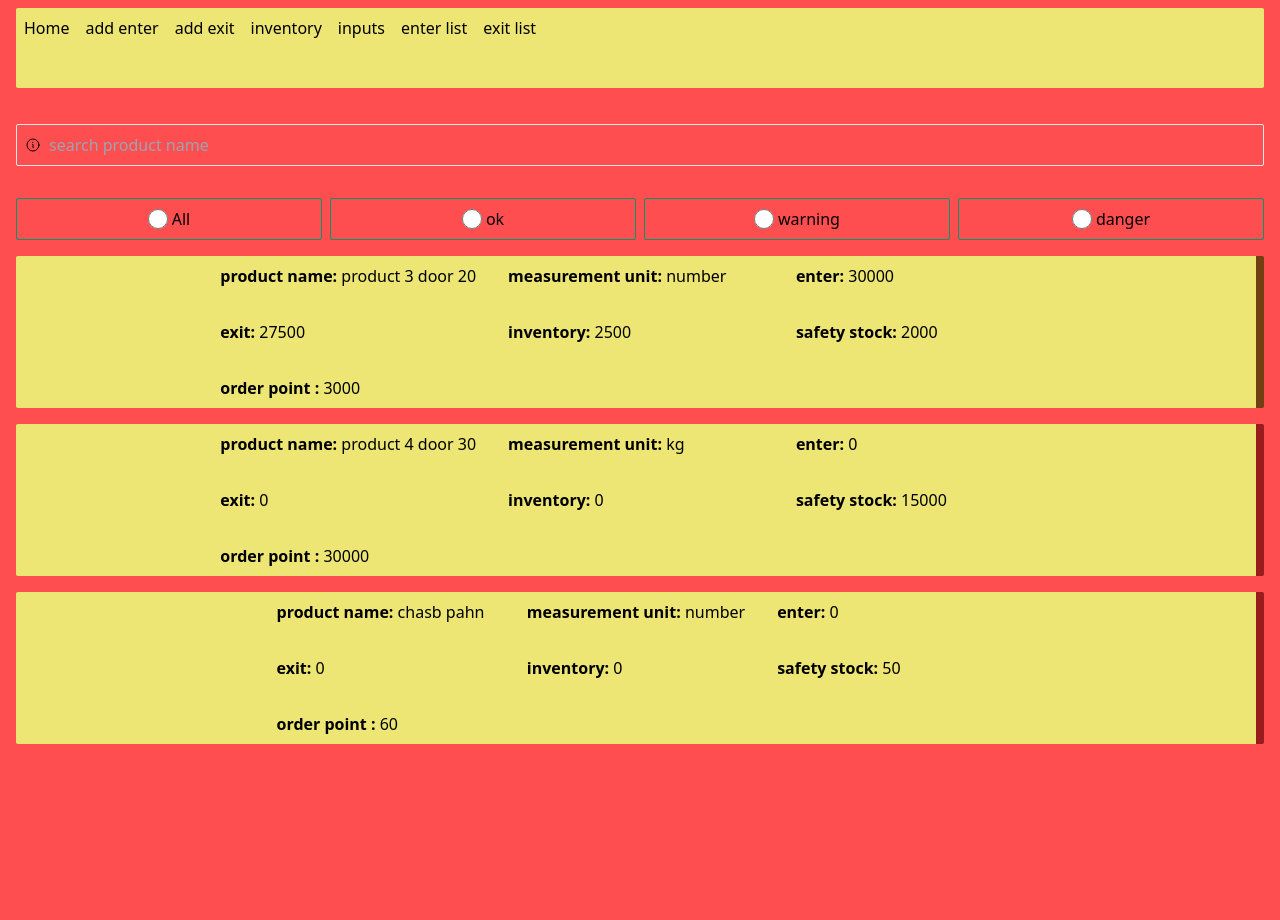
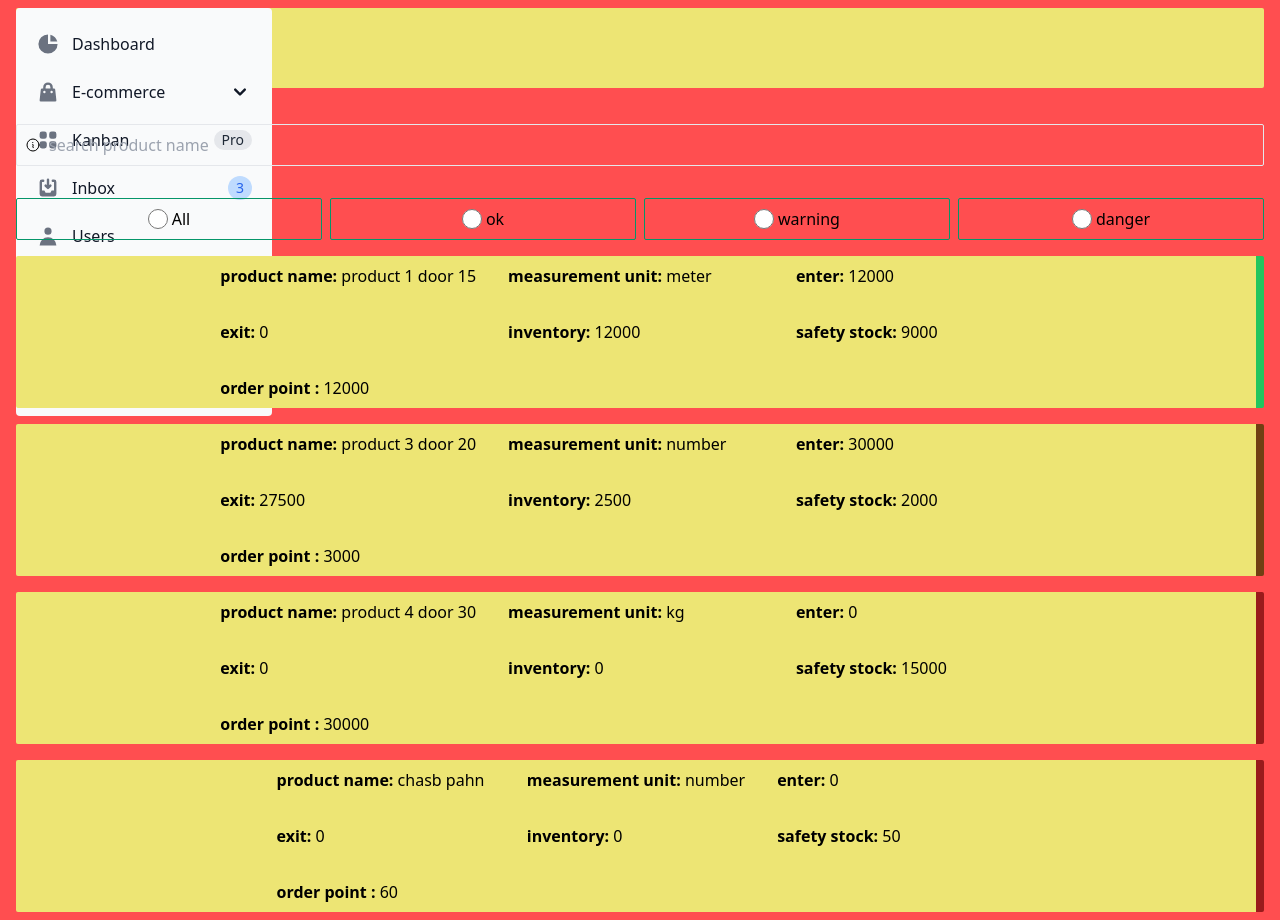
Before and after one commit to Arman-Abbasian/inventory_app_with_react_router_dom_persianVersion, a React (Create React App) app: page /Inventory in a window 1280 px wide. Before the commit the page ends 800 px from the top, so only its background shows below. Built offline with nearby package versions, Linux system fonts and the light colour scheme; data requests are answered from the project's data file; the HTML template or start-up script is replaced by a standard one.

Commit message:
change header design

```diff
--- a/server/db.json
+++ b/server/db.json
@@ -6,7 +6,7 @@
       "number": 12000,
       "supplier": "supplier 2",
       "enterDelivery": "enter delivery 1",
-      "enterTransferee": "enter transferee 1",
+      "enterTransferee": "enter transferee 2",
       "id": 1
     },
     {
--- a/src/components/Navigation.jsx
+++ b/src/components/Navigation.jsx
@@ -12,11 +12,74 @@ const navigation=[
 
 const Navigation = () => {
     return (
-        <ul className="flex items-center gap-4 flex-wrap p-2">
-            {navigation.map(item=>{
-                return <li className="hover:bg-primary_black"  key={item.id}><Link to={item.to}>{item.name}</Link></li>
-            })}
-        </ul>
+        <aside class="w-64" aria-label="Sidebar">
+            <div class="overflow-y-auto py-4 px-3 bg-gray-50 rounded dark:bg-gray-800">
+                <ul class="space-y-2">
+                    <li>
+                        <a href="#" class="flex items-center p-2 text-base font-normal text-gray-900 rounded-lg dark:text-white hover:bg-gray-100 dark:hover:bg-gray-700">
+                        <svg aria-hidden="true" class="w-6 h-6 text-gray-500 transition duration-75 dark:text-gray-400 group-hover:text-gray-900 dark:group-hover:text-white" fill="currentColor" viewBox="0 0 20 20" xmlns="http://www.w3.org/2000/svg"><path d="M2 10a8 8 0 018-8v8h8a8 8 0 11-16 0z"></path><path d="M12 2.252A8.014 8.014 0 0117.748 8H12V2.252z"></path></svg>
+                        <span class="ml-3">Dashboard</span>
+                        </a>
+                    </li>
+                    <li>
+                        <button type="button" class="flex items-center p-2 w-full text-base font-normal text-gray-900 rounded-lg transition duration-75 group hover:bg-gray-100 dark:text-white dark:hover:bg-gray-700" aria-controls="dropdown-example" data-collapse-toggle="dropdown-example">
+                            <svg aria-hidden="true" class="flex-shrink-0 w-6 h-6 text-gray-500 transition duration-75 group-hover:text-gray-900 dark:text-gray-400 dark:group-hover:text-white" fill="currentColor" viewBox="0 0 20 20" xmlns="http://www.w3.org/2000/svg"><path fill-rule="evenodd" d="M10 2a4 4 0 00-4 4v1H5a1 1 0 00-.994.89l-1 9A1 1 0 004 18h12a1 1 0 00.994-1.11l-1-9A1 1 0 0015 7h-1V6a4 4 0 00-4-4zm2 5V6a2 2 0 10-4 0v1h4zm-6 3a1 1 0 112 0 1 1 0 01-2 0zm7-1a1 1 0 100 2 1 1 0 000-2z" clip-rule="evenodd"></path></svg>
+                            <span class="flex-1 ml-3 text-left whitespace-nowrap" sidebar-toggle-item>E-commerce</span>
+                            <svg sidebar-toggle-item class="w-6 h-6" fill="currentColor" viewBox="0 0 20 20" xmlns="http://www.w3.org/2000/svg"><path fill-rule="evenodd" d="M5.293 7.293a1 1 0 011.414 0L10 10.586l3.293-3.293a1 1 0 111.414 1.414l-4 4a1 1 0 01-1.414 0l-4-4a1 1 0 010-1.414z" clip-rule="evenodd"></path></svg>
+                        </button>
+                        <ul id="dropdown-example" class="hidden py-2 space-y-2">
+                            <li>
+                                <a href="#" class="flex items-center p-2 pl-11 w-full text-base font-normal text-gray-900 rounded-lg transition duration-75 group hover:bg-gray-100 dark:text-white dark:hover:bg-gray-700">Products</a>
+                            </li>
+                            <li>
+                                <a href="#" class="flex items-center p-2 pl-11 w-full text-base font-normal text-gray-900 rounded-lg transition duration-75 group hover:bg-gray-100 dark:text-white dark:hover:bg-gray-700">Billing</a>
+                            </li>
+                            <li>
+                                <a href="#" class="flex items-center p-2 pl-11 w-full text-base font-normal text-gray-900 rounded-lg transition duration-75 group hover:bg-gray-100 dark:text-white dark:hover:bg-gray-700">Invoice</a>
+                            </li>
+                        </ul>
+                    </li>
+                    <li>
+                        <a href="#" class="flex items-center p-2 text-base font-normal text-gray-900 rounded-lg dark:text-white hover:bg-gray-100 dark:hover:bg-gray-700">
+                        <svg aria-hidden="true" class="flex-shrink-0 w-6 h-6 text-gray-500 transition duration-75 dark:text-gray-400 group-hover:text-gray-900 dark:group-hover:text-white" fill="currentColor" viewBox="0 0 20 20" xmlns="http://www.w3.org/2000/svg"><path d="M5 3a2 2 0 00-2 2v2a2 2 0 002 2h2a2 2 0 002-2V5a2 2 0 00-2-2H5zM5 11a2 2 0 00-2 2v2a2 2 0 002 2h2a2 2 0 002-2v-2a2 2 0 00-2-2H5zM11 5a2 2 0 012-2h2a2 2 0 012 2v2a2 2 0 01-2 2h-2a2 2 0 01-2-2V5zM11 13a2 2 0 012-2h2a2 2 0 012 2v2a2 2 0 01-2 2h-2a2 2 0 01-2-2v-2z"></path></svg>
+                        <span class="flex-1 ml-3 whitespace-nowrap">Kanban</span>
+                        <span class="inline-flex justify-center items-center px-2 ml-3 text-sm font-medium text-gray-800 bg-gray-200 rounded-full dark:bg-gray-700 dark:text-gray-300">Pro</span>
+                        </a>
+                    </li>
+                    <li>
+                        <a href="#" class="flex items-center p-2 text-base font-normal text-gray-900 rounded-lg dark:text-white hover:bg-gray-100 dark:hover:bg-gray-700">
+                        <svg aria-hidden="true" class="flex-shrink-0 w-6 h-6 text-gray-500 transition duration-75 dark:text-gray-400 group-hover:text-gray-900 dark:group-hover:text-white" fill="currentColor" viewBox="0 0 20 20" xmlns="http://www.w3.org/2000/svg"><path d="M8.707 7.293a1 1 0 00-1.414 1.414l2 2a1 1 0 001.414 0l2-2a1 1 0 00-1.414-1.414L11 7.586V3a1 1 0 10-2 0v4.586l-.293-.293z"></path><path d="M3 5a2 2 0 012-2h1a1 1 0 010 2H5v7h2l1 2h4l1-2h2V5h-1a1 1 0 110-2h1a2 2 0 012 2v10a2 2 0 01-2 2H5a2 2 0 01-2-2V5z"></path></svg>
+                        <span class="flex-1 ml-3 whitespace-nowrap">Inbox</span>
+                        <span class="inline-flex justify-center items-center p-3 ml-3 w-3 h-3 text-sm font-medium text-blue-600 bg-blue-200 rounded-full dark:bg-blue-900 dark:text-blue-200">3</span>
+                        </a>
+                    </li>
+                    <li>
+                        <a href="#" class="flex items-center p-2 text-base font-normal text-gray-900 rounded-lg dark:text-white hover:bg-gray-100 dark:hover:bg-gray-700">
+                        <svg aria-hidden="true" class="flex-shrink-0 w-6 h-6 text-gray-500 transition duration-75 dark:text-gray-400 group-hover:text-gray-900 dark:group-hover:text-white" fill="currentColor" viewBox="0 0 20 20" xmlns="http://www.w3.org/2000/svg"><path fill-rule="evenodd" d="M10 9a3 3 0 100-6 3 3 0 000 6zm-7 9a7 7 0 1114 0H3z" clip-rule="evenodd"></path></svg>
+                        <span class="flex-1 ml-3 whitespace-nowrap">Users</span>
+                        </a>
+                    </li>
+                    <li>
+                        <a href="#" class="flex items-center p-2 text-base font-normal text-gray-900 rounded-lg dark:text-white hover:bg-gray-100 dark:hover:bg-gray-700">
+                        <svg aria-hidden="true" class="flex-shrink-0 w-6 h-6 text-gray-500 transition duration-75 dark:text-gray-400 group-hover:text-gray-900 dark:group-hover:text-white" fill="currentColor" viewBox="0 0 20 20" xmlns="http://www.w3.org/2000/svg"><path fill-rule="evenodd" d="M10 2a4 4 0 00-4 4v1H5a1 1 0 00-.994.89l-1 9A1 1 0 004 18h12a1 1 0 00.994-1.11l-1-9A1 1 0 0015 7h-1V6a4 4 0 00-4-4zm2 5V6a2 2 0 10-4 0v1h4zm-6 3a1 1 0 112 0 1 1 0 01-2 0zm7-1a1 1 0 100 2 1 1 0 000-2z" clip-rule="evenodd"></path></svg>
+                        <span class="flex-1 ml-3 whitespace-nowrap">Products</span>
+                        </a>
+                    </li>
+                    <li>
+                        <a href="#" class="flex items-center p-2 text-base font-normal text-gray-900 rounded-lg dark:text-white hover:bg-gray-100 dark:hover:bg-gray-700">
+                        <svg aria-hidden="true" class="flex-shrink-0 w-6 h-6 text-gray-500 transition duration-75 dark:text-gray-400 group-hover:text-gray-900 dark:group-hover:text-white" fill="currentColor" viewBox="0 0 20 20" xmlns="http://www.w3.org/2000/svg"><path fill-rule="evenodd" d="M3 3a1 1 0 00-1 1v12a1 1 0 102 0V4a1 1 0 00-1-1zm10.293 9.293a1 1 0 001.414 1.414l3-3a1 1 0 000-1.414l-3-3a1 1 0 10-1.414 1.414L14.586 9H7a1 1 0 100 2h7.586l-1.293 1.293z" clip-rule="evenodd"></path></svg>
+                        <span class="flex-1 ml-3 whitespace-nowrap">Sign In</span>
+                        </a>
+                    </li>
+                    <li>
+                        <a href="#" class="flex items-center p-2 text-base font-normal text-gray-900 rounded-lg dark:text-white hover:bg-gray-100 dark:hover:bg-gray-700">
+                        <svg aria-hidden="true" class="flex-shrink-0 w-6 h-6 text-gray-500 transition duration-75 dark:text-gray-400 group-hover:text-gray-900 dark:group-hover:text-white" fill="currentColor" viewBox="0 0 20 20" xmlns="http://www.w3.org/2000/svg"><path fill-rule="evenodd" d="M5 4a3 3 0 00-3 3v6a3 3 0 003 3h10a3 3 0 003-3V7a3 3 0 00-3-3H5zm-1 9v-1h5v2H5a1 1 0 01-1-1zm7 1h4a1 1 0 001-1v-1h-5v2zm0-4h5V8h-5v2zM9 8H4v2h5V8z" clip-rule="evenodd"></path></svg>
+                        <span class="flex-1 ml-3 whitespace-nowrap">Sign Up</span>
+                        </a>
+                    </li>
+                </ul>
+            </div>
+</aside>
      );
 }
 
--- a/src/components/OneInventoryItem.jsx
+++ b/src/components/OneInventoryItem.jsx
@@ -3,7 +3,7 @@ import { useEffect, useState } from "react";
 const OneInventoryItem = ({productName,measurmentUnit,enter,exit,safetyStock,orderPoint}) => {
     const [condition,setCondition]=useState("");
     useEffect(()=>{
-        if((enter - exit)>orderPoint) setCondition("ok")
+        if((enter - exit)>=orderPoint) setCondition("ok")
         else if((enter - exit)< safetyStock) setCondition("danger")
         else if((enter - exit)< orderPoint) setCondition("warning")
     },[])
--- a/src/pages/EnterItem.jsx
+++ b/src/pages/EnterItem.jsx
@@ -80,22 +80,22 @@ const EnterItem = () => {
             <form onSubmit={formik.handleSubmit} className="container mx-auto max-w-md p-2 ">
                 <div className="flex flex-col gap-4 justify-center items-center">
                 {options.productName &&
-                <SearchSelect options={options.productName} name="productName" formik={formik} logo={<CiCalendarDate />} />
+                <SearchSelect options={options.productName} label="product name" name="productName" formik={formik} logo={<CiCalendarDate />} />
                 }
                 <Input type="date" name="date" label="date" formik={formik} logo={<CiCalendarDate />} />
 
                 <Input type="number" label="number" name="number" formik={formik} logo={<CiCalendarDate />} />
 
                 {options.supplier &&
-                <SearchSelect options={options.supplier} name="supplier" formik={formik} logo={<CiCalendarDate />} />
+                <SearchSelect options={options.supplier} label="supplier" name="supplier" formik={formik} logo={<CiCalendarDate />} />
                 }
                 {options.enterDelivery &&
-                <SearchSelect options={options.enterDelivery} name="enterDelivery" formik={formik} logo={<CiCalendarDate />} />
+                <SearchSelect options={options.enterDelivery} label="delilvery" name="enterDelivery" formik={formik} logo={<CiCalendarDate />} />
                 }
                 {options.enterTransferee &&
-                <SearchSelect options={options.enterTransferee} name="enterTransferee" formik={formik} />
+                <SearchSelect options={options.enterTransferee} label="transferee" name="enterTransferee" formik={formik} logo={<CiCalendarDate />} />
                 }
-                <button disabled={!formik.isValid} className="py-2 px-4 bg-primary_yellow rounded-sm w-full" type="submit">{formik.isValid ?'Edit' : 'please complete all fields'}</button>
+                <button disabled={!formik.isValid} className={`py-2 px-4 bg-primary_yellow rounded-sm w-full ${!formik.isValid && 'bg-opacity-60'}`} type="submit">{formik.isValid ?'Edit' : 'please complete all fields'}</button>
                 </div>
             </form>
             }
--- a/src/pages/ExitItem.jsx
+++ b/src/pages/ExitItem.jsx
@@ -76,26 +76,26 @@ const ExitItem = () => {
                     <div className="flex flex-col gap-4 justify-center items-center">
 
                         {options.productName &&
-                        <SearchSelect options={options.productName} name="productName" formik={formik} logo={<CiCalendarDate />} />
+                        <SearchSelect options={options.productName} label="product name" name="productName" formik={formik} logo={<CiCalendarDate />} />
                         }
                         <Input type="date" name="date" label="date" formik={formik} logo={<CiCalendarDate />} />
                         <Input type="number" label="number" name="number" formik={formik} logo={<CiCalendarDate />} />
                         {options.consumingFor &&
-                        <SearchSelect options={options.consumingFor} name="consumingFor" formik={formik} logo={<CiCalendarDate />} />
+                        <SearchSelect options={options.consumingFor} label="consuming for" name="consumingFor" formik={formik} logo={<CiCalendarDate />} />
                         }
                         {options.exitDelivery &&
-                        <SearchSelect options={options.exitDelivery} name="exitDelivery" formik={formik} logo={<CiCalendarDate />} />
+                        <SearchSelect options={options.exitDelivery} label="delivery" name="exitDelivery" formik={formik} logo={<CiCalendarDate />} />
                         }
                         {options.exitTransferee &&
-                        <SearchSelect options={options.exitTransferee} name="exitTransferee" formik={formik} />
+                        <SearchSelect options={options.exitTransferee} label="transferee" name="exitTransferee" formik={formik} />
                         }
                         {options.jobPosition &&
-                        <SearchSelect options={options.jobPosition} name="jobPosition" formik={formik} logo={<CiCalendarDate />} />
+                        <SearchSelect options={options.jobPosition} label="job position" name="jobPosition" formik={formik} logo={<CiCalendarDate />} />
                         }
                         {options.unit &&
-                        <SearchSelect options={options.unit} name="unit" formik={formik} />
+                        <SearchSelect options={options.unit} label="unit" name="unit" formik={formik} />
                         }
-                        <button disabled={!formik.isValid} className="py-2 px-4 bg-primary_green rounded-sm w-full" type="submit">{formik.isValid ?'Add' : 'please complete all fields'}</button>
+                        <button disabled={!formik.isValid} className={`py-2 px-4 bg-primary_yellow rounded-sm w-full ${!formik.isValid ? 'bg-opacity-60':''}`} type="submit">{formik.isValid ?'Edit' : 'please complete all fields'}</button>
                     </div>
                 </form>
             }
--- a/src/pages/Inventory.jsx
+++ b/src/pages/Inventory.jsx
@@ -2,7 +2,6 @@ import axios from "axios";
 import { useEffect, useState } from "react";
 import { toast } from "react-hot-toast";
 import OneInventoryItem from "../components/OneInventoryItem";
-import SearchSelect from '../common/SearchSelect';
 import FilterInventory from "../components/FilterInventory";
 
 const Inventory = () => {
@@ -23,7 +22,6 @@ const Inventory = () => {
         getEnterFromDB();
         getExitFromDB()
     },[]);
-
     useEffect(()=>{
         if(whole){
         let val=[...whole];
```
